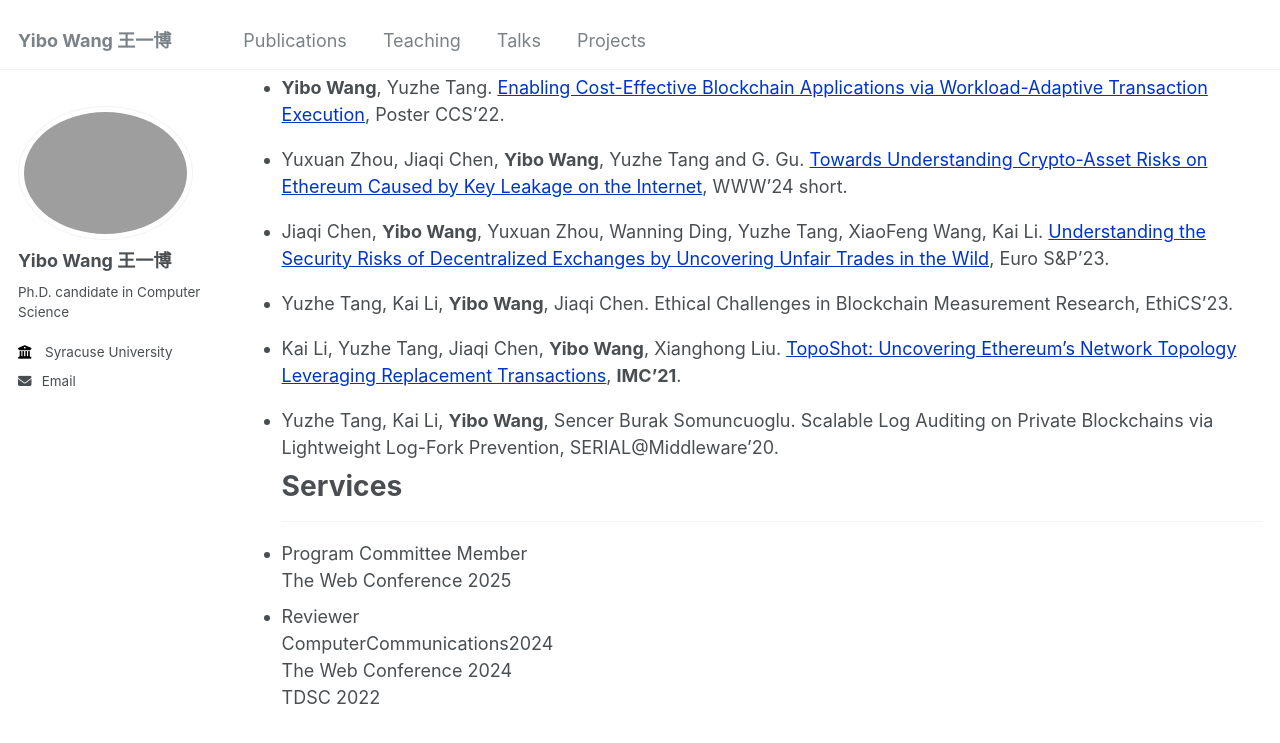
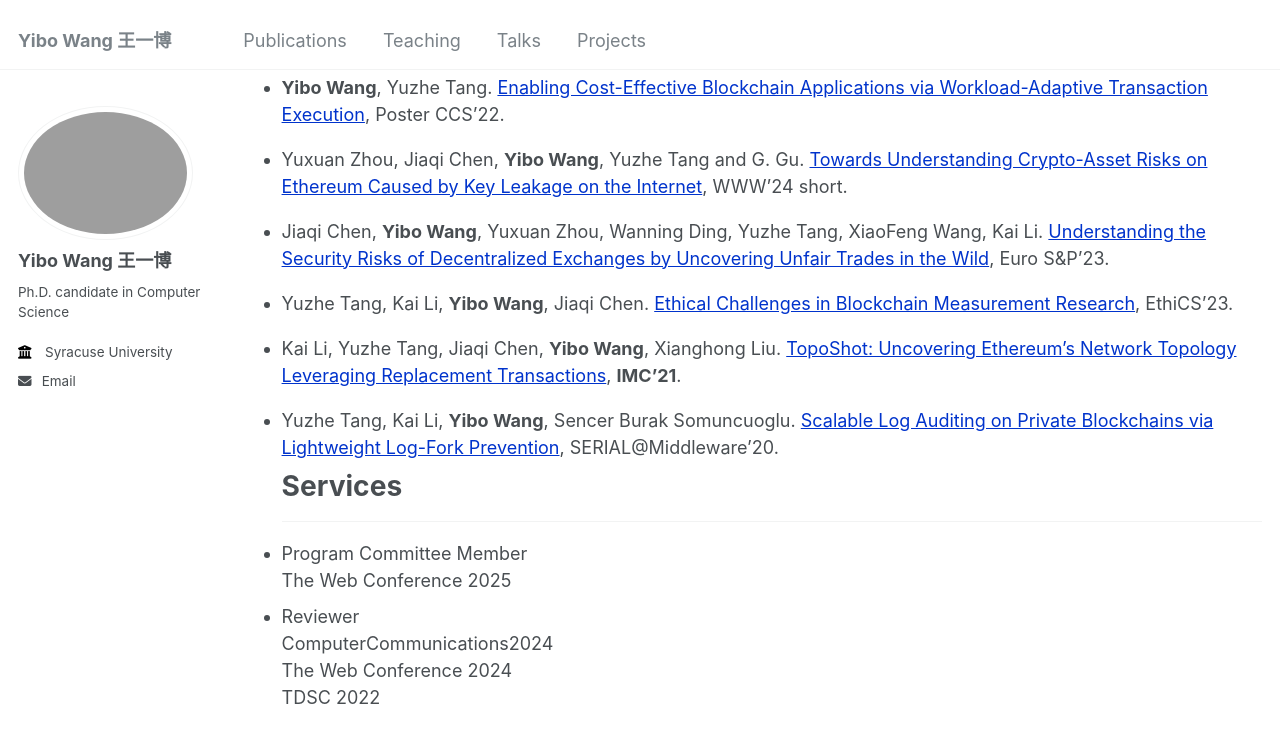
Before and after one commit to wangyibo0308/wangyibo0308.github.io, a Jekyll site: the page built from _pages/about.md, in a window 1280 px wide and 900 px high, scrolled down 692 px. Shown: the top 743 px of the window. Built offline with Jekyll 4.4.1, drawn with Linux system fonts in a browser that asks for light colours; part of the change alters nothing that is shown.

```diff
--- a/_pages/about.md
+++ b/_pages/about.md
@@ -39,11 +39,11 @@ Publications
 
 - Jiaqi Chen, **Yibo Wang**, Yuxuan Zhou, Wanning Ding, Yuzhe Tang, XiaoFeng Wang, Kai Li. [Understanding the Security Risks of Decentralized Exchanges by Uncovering Unfair Trades in the Wild](https://ieeexplore.ieee.org/document/10190515), Euro S&P'23.
 
-- Yuzhe Tang, Kai Li, **Yibo Wang**, Jiaqi Chen. Ethical Challenges in Blockchain Measurement Research, EthiCS'23.
+- Yuzhe Tang, Kai Li, **Yibo Wang**, Jiaqi Chen. [Ethical Challenges in Blockchain Measurement Research](https://www.ndss-symposium.org/wp-content/uploads/2023/02/ethics2023-235725-paper.pdf), EthiCS'23.
 
 - Kai Li, Yuzhe Tang, Jiaqi Chen, **Yibo Wang**, Xianghong Liu. [TopoShot: Uncovering Ethereum’s Network Topology Leveraging Replacement Transactions](https://dl.acm.org/doi/abs/10.1145/3487552.3487814), **IMC'21**.
 
-- Yuzhe Tang, Kai Li, **Yibo Wang**, Sencer Burak Somuncuoglu. Scalable Log Auditing on Private Blockchains via Lightweight Log-Fork Prevention, SERIAL@Middleware'20.
+- Yuzhe Tang, Kai Li, **Yibo Wang**, Sencer Burak Somuncuoglu. [Scalable Log Auditing on Private Blockchains via Lightweight Log-Fork Prevention](https://dl.acm.org/doi/10.1145/3429884.3430032), SERIAL@Middleware'20.
 
 
 Services
```
